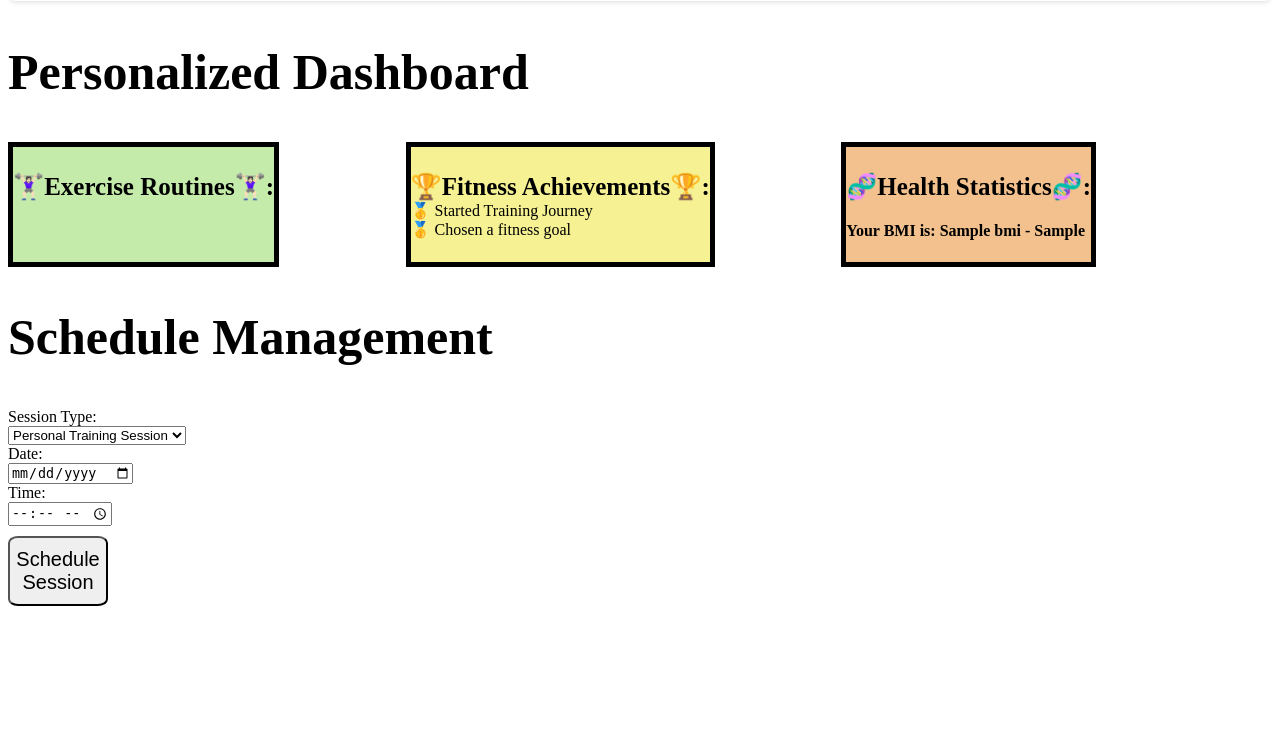
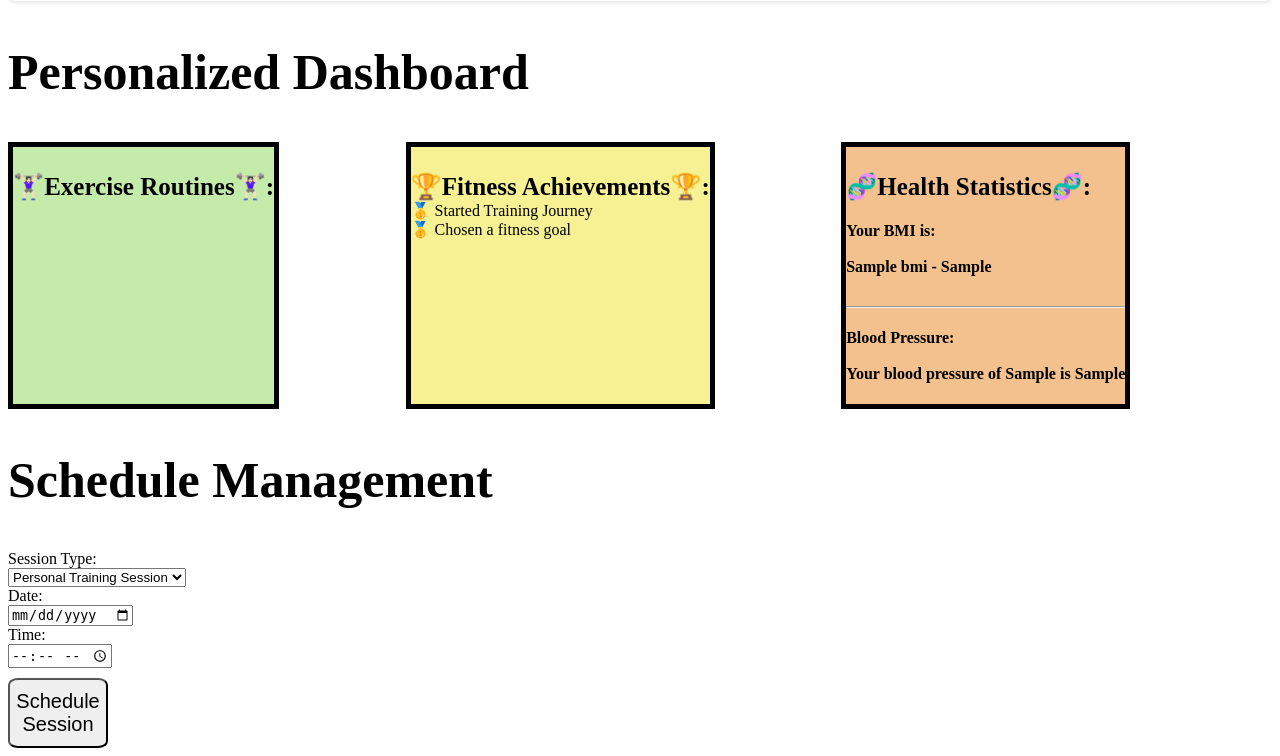
Before and after one commit to SamerFrangieh/3005_Final_project, a Django app: template FitForAll/myapp/templates/myapp/dashboard/index.html in a window 1280 px wide. Shown: the part 990-1746 px from the top of the page. Before the commit the page ends 1596 px from the top, so only its background shows below. Run offline with Django 4.2, Linux system fonts and the light colour scheme; the template is opened without the code that fills it: most values are stand-ins (such as "Sample title", 1, 10 or a date in 2020).

Commit message:
index slot for bp

```diff
--- a/FitForAll/myapp/templates/myapp/dashboard/index.html
+++ b/FitForAll/myapp/templates/myapp/dashboard/index.html
@@ -223,8 +223,12 @@
             <div class="stats">
                 <h3>🧬Health Statistics🧬:</h3>
                 <div class="bmi">
-                    <h4>Your BMI is: {{ bmi }} - {{ bmi_category }}</h4>
-                    <p> <!--print bmi here --> </p>
+                    <h4>Your BMI is: <br> <br> {{ bmi }} - {{ bmi_category }}</h4>
+
+                </div>
+                <hr>
+                <div class="bp">
+                    <h4> Blood Pressure:<br> <br> Your blood pressure of {{bp}} is {{bp_health}}</h4>
                 </div>
                 <!-- Dynamically loaded content goes here -->
             </div>
```
